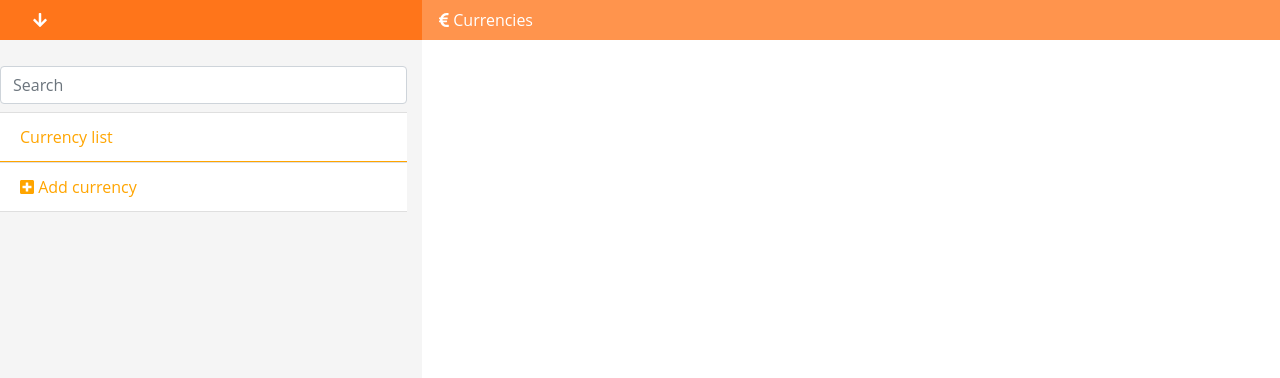
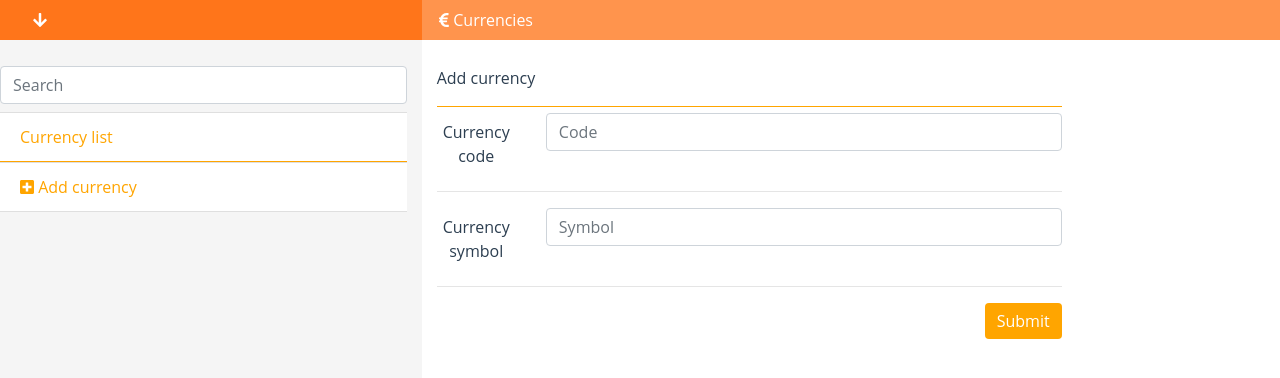
Before and after one commit to danilogacevic/menu_app_test, a Vue app: page /#/currencies/add in a window 1280 px wide. Before the commit this address led to /currencies#/currencies/add. Shown: the top 378 px of the page. Built offline with nearby package versions, Linux system fonts and the light colour scheme.

Commit message:
hash mode setted

```diff
--- a/package.json
+++ b/package.json
@@ -36,7 +36,10 @@
       "plugin:vue/essential",
       "eslint:recommended"
     ],
-    "rules": {},
+    "rules": {
+      "vue/html-indent":"off",
+      "vue/v-on-style":["warn","longform"]
+    },
     "parserOptions": {
       "parser": "babel-eslint"
     }
--- a/src/components/AddCurrency.vue
+++ b/src/components/AddCurrency.vue
@@ -8,7 +8,7 @@
 		  <div class="form-group row">
 		    <label for="inputEmail3" class="col-sm-2 col-form-label">Currency code</label>
 		    <div class="col-sm-10">
-		      <input type="text" class="form-control" v-model="$v.code.$model" placeholder="Email">
+		      <input type="text" class="form-control" v-model="$v.code.$model" placeholder="Code">
 		      <validation-error v-bind:validation="$v.code" />
 
 		    </div>
@@ -18,7 +18,7 @@
   <div class="form-group row">
     <label for="inputPassword3" class="col-sm-2 col-form-label">Currency symbol</label>
     <div class="col-sm-10">
-      <input type="text" class="form-control" v-model="$v.symbol.$model" placeholder="Password">
+      <input type="text" class="form-control" v-model="$v.symbol.$model" placeholder="Symbol">
         <validation-error v-bind:validation="$v.symbol" />
 
     </div>
--- a/src/router/index.js
+++ b/src/router/index.js
@@ -11,7 +11,6 @@ Vue.use(VueRouter);
 
 
 export default new VueRouter({
-	mode:"history",
 	routes: [
 		{path:"/currencies",component:Home},
 		{ path: "/currencies/add",component: AddCurrency},
```
Also changed, not shown: src/components/CurrencyList.vue (+4 -3 lines).
